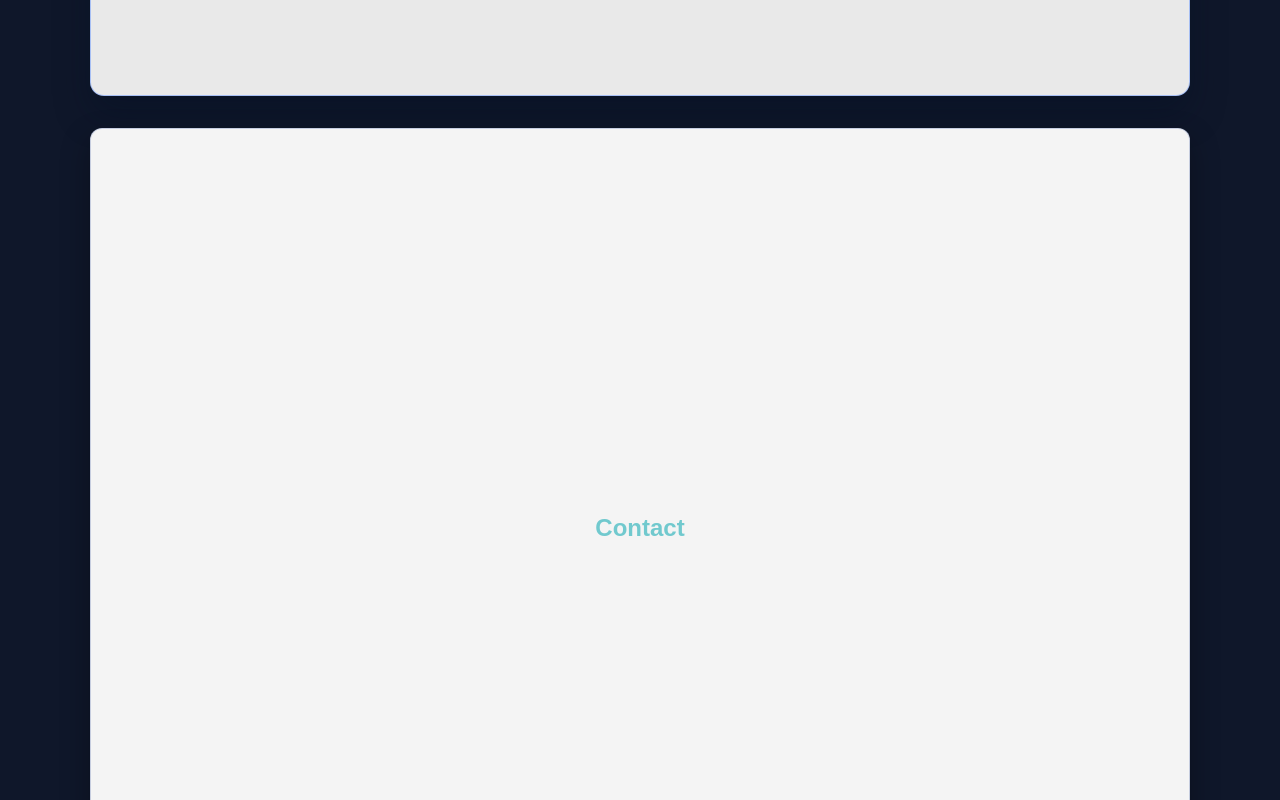
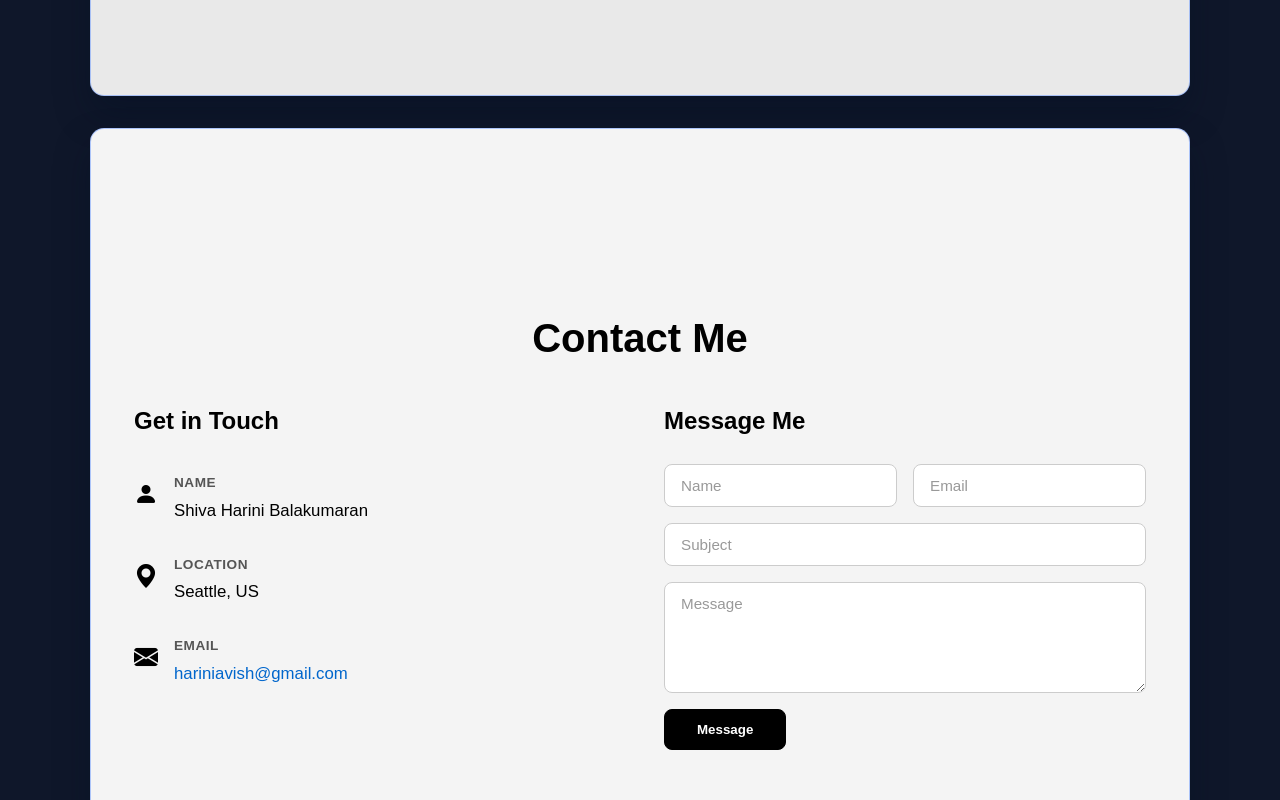
Before and after one commit to ShivaHariniB/portfolio, a React (Create React App) app: page / in a window 1280 px wide. Shown: the part 3280-4080 px from the top of the page. Built offline with nearby package versions, Linux system fonts and the light colour scheme.

Commit message:
Create Contact Component for portfolio UI

```diff
--- a/src/App.js
+++ b/src/App.js
@@ -2,6 +2,7 @@ import "./App.css";
 import Header from "./components/Header";
 import Hero from "./components/Hero";
 import Skills from "./components/Skills";
+import Contact from "./components/Contact";
 
 function App() {
   return (
@@ -16,9 +17,7 @@ function App() {
           <h2>Projects</h2>
         </section>
         <Skills />
-        <section id="contact">
-          <h2>Contact</h2>
-        </section>
+        <Contact />
       </main>
     </div>
   );
--- /dev/null
+++ b/src/components/Contact.js
@@ -0,0 +1,139 @@
+import React, { useState } from "react";
+import "../styles/Contact.css";
+
+const Contact = () => {
+  const [formData, setFormData] = useState({
+    name: "",
+    email: "",
+    subject: "",
+    message: "",
+  });
+
+  const [submitted, setSubmitted] = useState(false);
+
+  const handleChange = (e) => {
+    const { name, value } = e.target;
+    setFormData((prev) => ({
+      ...prev,
+      [name]: value,
+    }));
+  };
+
+  const handleSubmit = (e) => {
+    e.preventDefault();
+
+    // Create mailto link with form data
+    const mailtoLink = `mailto:hariniavish@gmail.com?subject=${encodeURIComponent(
+      formData.subject,
+    )}&body=${encodeURIComponent(
+      `Name: ${formData.name}\nEmail: ${formData.email}\n\nMessage:\n${formData.message}`,
+    )}`;
+
+    window.location.href = mailtoLink;
+
+    // Reset form and show success message
+    setFormData({ name: "", email: "", subject: "", message: "" });
+    setSubmitted(true);
+
+    setTimeout(() => setSubmitted(false), 3000);
+  };
+
+  return (
+    <section id="contact" className="contact-section">
+      <h1 className="contact-page-title">Contact Me</h1>
+      <div className="contact-container">
+        {/* Left side - Contact Info */}
+        <div className="contact-info">
+          <h2>Get in Touch</h2>
+
+          <div className="info-item">
+            <i className="bi bi-person-fill"></i>
+            <div>
+              <p className="info-label">Name</p>
+              <p className="info-value">Shiva Harini Balakumaran</p>
+            </div>
+          </div>
+
+          <div className="info-item">
+            <i className="bi bi-geo-alt-fill"></i>
+            <div>
+              <p className="info-label">Location</p>
+              <p className="info-value">Seattle, US</p>
+            </div>
+          </div>
+
+          <div className="info-item">
+            <i className="bi bi-envelope-fill"></i>
+            <div>
+              <p className="info-label">Email</p>
+              <p className="info-value">
+                <a href="mailto:hariniavish@gmail.com">hariniavish@gmail.com</a>
+              </p>
+            </div>
+          </div>
+        </div>
+
+        {/* Right side - Contact Form */}
+        <div className="contact-form-wrapper">
+          <h2>Message Me</h2>
+
+          {submitted && (
+            <div className="success-message">
+              Thank you! Your message will be sent via your default email
+              client.
+            </div>
+          )}
+
+          <form onSubmit={handleSubmit} className="contact-form">
+            <div className="form-row">
+              <input
+                type="text"
+                name="name"
+                placeholder="Name"
+                value={formData.name}
+                onChange={handleChange}
+                required
+                className="form-input"
+              />
+              <input
+                type="email"
+                name="email"
+                placeholder="Email"
+                value={formData.email}
+                onChange={handleChange}
+                required
+                className="form-input"
+              />
+            </div>
+
+            <input
+              type="text"
+              name="subject"
+              placeholder="Subject"
+              value={formData.subject}
+              onChange={handleChange}
+              required
+              className="form-input full-width"
+            />
+
+            <textarea
+              name="message"
+              placeholder="Message"
+              value={formData.message}
+              onChange={handleChange}
+              required
+              className="form-textarea"
+              rows="5"
+            ></textarea>
+
+            <button type="submit" className="btn btn-contact">
+              Message
+            </button>
+          </form>
+        </div>
+      </div>
+    </section>
+  );
+};
+
+export default Contact;
--- /dev/null
+++ b/src/styles/Contact.css
@@ -0,0 +1,174 @@
+.contact-section {
+  background-color: #101c34;
+  padding: 3rem 2rem;
+  border-radius: 14px;
+  border: 1px solid rgba(103, 149, 255, 0.5);
+  box-shadow: 0 18px 35px rgba(4, 13, 34, 0.35);
+}
+
+.contact-page-title {
+  font-size: 2.5rem;
+  color: #000000;
+  margin: 0 0 2rem 0;
+  font-weight: 700;
+  text-align: center;
+}
+
+.contact-container {
+  display: grid;
+  grid-template-columns: 1fr 1fr;
+  gap: 3rem;
+  align-items: start;
+}
+
+/* Left side - Contact Info */
+.contact-info h2 {
+  margin-bottom: 2rem;
+  font-size: 1.5rem;
+  color: #000000;
+}
+
+.info-item {
+  display: flex;
+  gap: 1rem;
+  margin-bottom: 1.8rem;
+  align-items: flex-start;
+}
+
+.info-item i {
+  font-size: 1.5rem;
+  color: #000000;
+  margin-top: 0.25rem;
+  min-width: 24px;
+}
+
+.info-item div {
+  display: flex;
+  flex-direction: column;
+}
+
+.info-label {
+  font-size: 0.85rem;
+  color: #555555;
+  font-weight: 600;
+  margin: 0;
+  text-transform: uppercase;
+  letter-spacing: 0.5px;
+}
+
+.info-value {
+  font-size: 1.05rem;
+  color: #000000;
+  font-weight: 500;
+  margin: 0.25rem 0 0 0;
+}
+
+.info-value a {
+  color: #0066cc;
+  text-decoration: none;
+  transition: color 0.3s ease;
+}
+
+.info-value a:hover {
+  color: #0052a3;
+  text-decoration: underline;
+}
+
+/* Right side - Contact Form */
+.contact-form-wrapper h2 {
+  margin-bottom: 1.5rem;
+  font-size: 1.5rem;
+  color: #000000;
+}
+
+.success-message {
+  background-color: #d4edda;
+  color: #155724;
+  padding: 0.75rem 1rem;
+  border-radius: 8px;
+  border-left: 4px solid #28a745;
+  margin-bottom: 1rem;
+  font-size: 0.95rem;
+}
+
+.contact-form {
+  display: flex;
+  flex-direction: column;
+  gap: 1rem;
+}
+
+.form-row {
+  display: grid;
+  grid-template-columns: 1fr 1fr;
+  gap: 1rem;
+}
+
+.form-input,
+.form-textarea {
+  padding: 0.75rem 1rem;
+  border: 1px solid #cccccc;
+  border-radius: 8px;
+  font-family: inherit;
+  font-size: 0.95rem;
+  color: #000000;
+  background-color: #ffffff;
+  transition:
+    border-color 0.3s ease,
+    box-shadow 0.3s ease;
+}
+
+.form-input::placeholder,
+.form-textarea::placeholder {
+  color: #999999;
+}
+
+.form-input:focus,
+.form-textarea:focus {
+  outline: none;
+  border-color: #0066cc;
+  box-shadow: 0 0 0 3px rgba(0, 102, 204, 0.1);
+}
+
+.form-input.full-width {
+  grid-column: 1 / -1;
+}
+
+.form-textarea {
+  resize: vertical;
+  font-family: inherit;
+}
+
+.btn-contact {
+  padding: 0.75rem 2rem;
+  background-color: #000000;
+  color: #ffffff;
+  border: 1px solid #000000;
+  border-radius: 8px;
+  font-weight: 600;
+  cursor: pointer;
+  transition:
+    background-color 0.3s ease,
+    transform 0.2s ease;
+  align-self: flex-start;
+}
+
+.btn-contact:hover {
+  background-color: #2a2a2a;
+  transform: translateY(-2px);
+}
+
+.btn-contact:active {
+  transform: translateY(0);
+}
+
+/* Responsive */
+@media (max-width: 900px) {
+  .contact-container {
+    grid-template-columns: 1fr;
+    gap: 2rem;
+  }
+
+  .form-row {
+    grid-template-columns: 1fr;
+  }
+}
```
